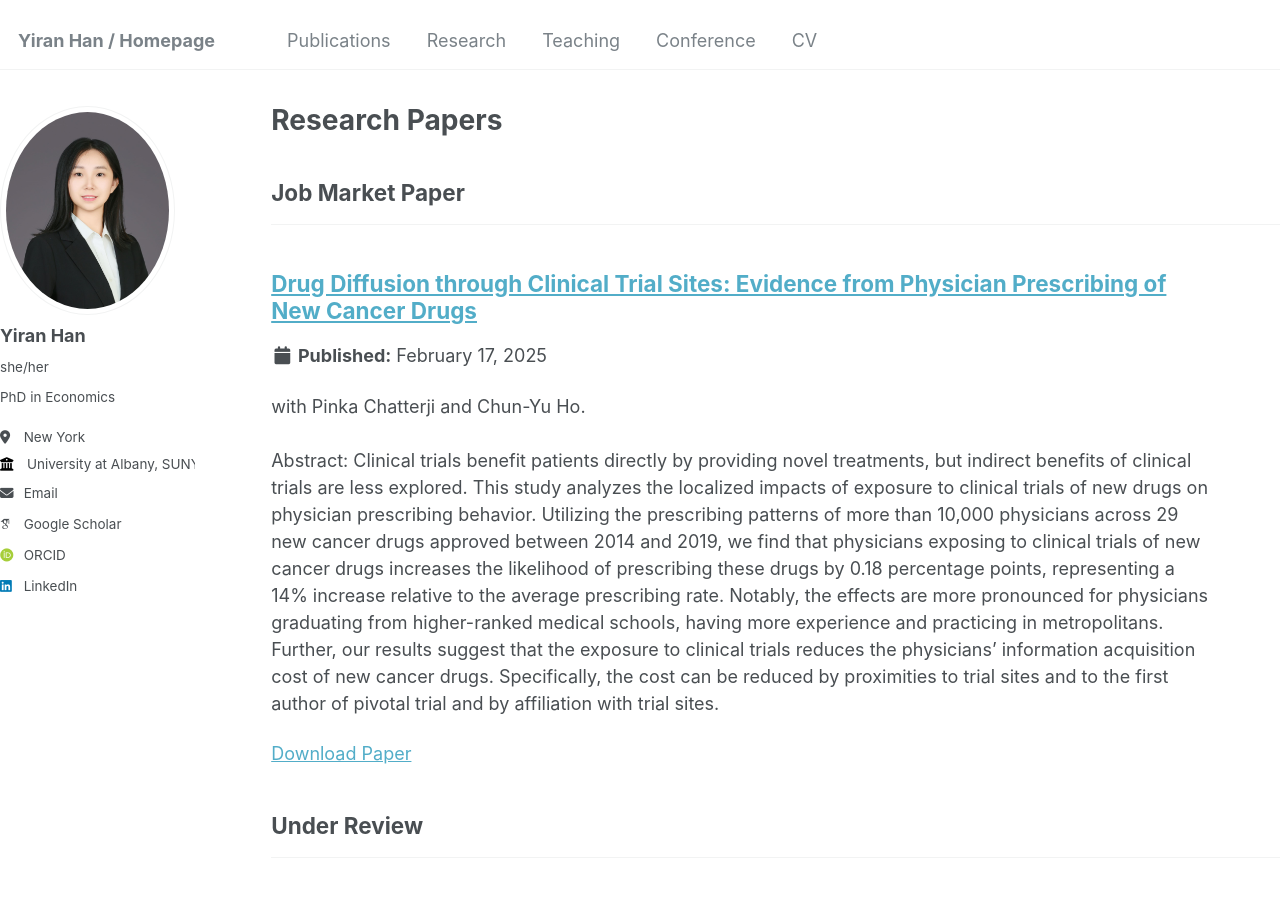
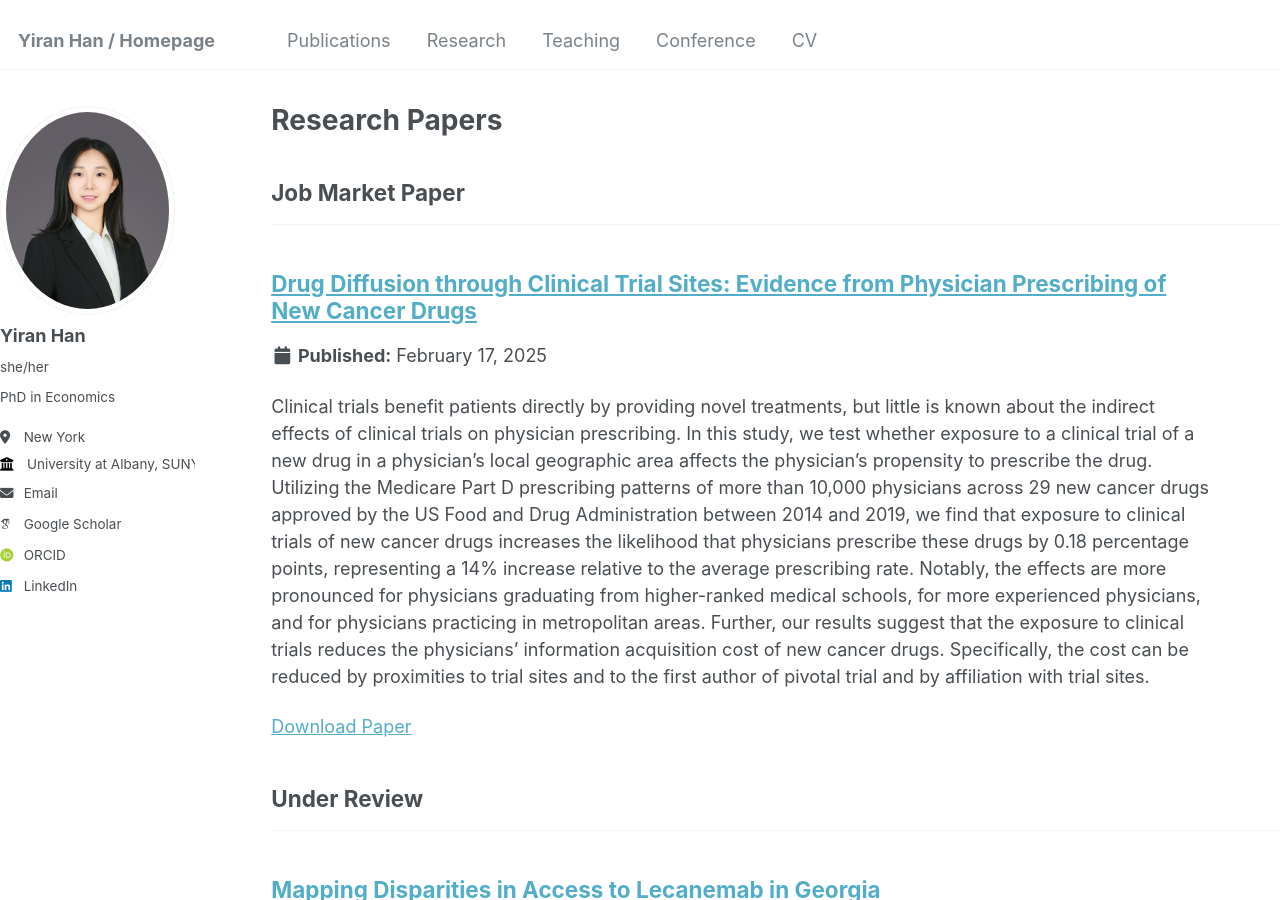
Before and after one commit to yiran-han/yiran-han.github.io, a Jekyll site: the page built from _pages/portfolio.html, in a window 1280 px wide and 900 px high. Built offline with Jekyll 4.4.1, drawn with Linux system fonts in a browser that asks for light colours; some web fonts are replaced.

Commit message:
Update portfolio-1.md

```diff
--- a/_portfolio/portfolio-1.md
+++ b/_portfolio/portfolio-1.md
@@ -2,7 +2,7 @@
 premalink: /
 title: "Drug Diffusion through Clinical Trial Sites: Evidence from Physician Prescribing of New Cancer Drugs"
 category: jmp
-excerpt: "with Pinka Chatterji and Chun-Yu Ho. <br> <br> Abstract: Clinical trials benefit patients directly by providing novel treatments, but indirect benefits of clinical trials are less explored. This study analyzes the localized impacts of exposure to clinical trials of new drugs on physician prescribing behavior. Utilizing the prescribing patterns of more than 10,000 physicians across 29 new cancer drugs approved between 2014 and 2019, we find that physicians exposing to clinical trials of new cancer drugs increases the likelihood of prescribing these drugs by 0.18 percentage points, representing a 14% increase relative to the average prescribing rate. Notably, the effects are more pronounced for physicians graduating from higher-ranked medical schools, having more experience and practicing in metropolitans. Further, our results suggest that the exposure to clinical trials reduces the physicians’ information acquisition cost of new cancer drugs. Specifically, the cost can be reduced by proximities to trial sites and to the first author of pivotal trial and by affiliation with trial sites."
+excerpt: "Clinical trials benefit patients directly by providing novel treatments, but little is known about the indirect effects of clinical trials on physician prescribing. In this study, we test whether exposure to a clinical trial of a new drug in a physician’s local geographic area affects the physician’s propensity to prescribe the drug. Utilizing the Medicare Part D prescribing patterns of more than 10,000 physicians across 29 new cancer drugs approved by the US Food and Drug Administration between 2014 and 2019, we find that exposure to clinical trials of new cancer drugs increases the likelihood that physicians prescribe these drugs by 0.18 percentage points, representing a 14% increase relative to the average prescribing rate. Notably, the effects are more pronounced for physicians graduating from higher-ranked medical schools, for more experienced physicians, and for physicians practicing in metropolitan areas. Further, our results suggest that the exposure to clinical trials reduces the physicians’ information acquisition cost of new cancer drugs. Specifically, the cost can be reduced by proximities to trial sites and to the first author of pivotal trial and by affiliation with trial sites."
 
 paperurl: '../assets/Han, Yiran.Job Market Paper.pdf'
 collection: portfolio
```
